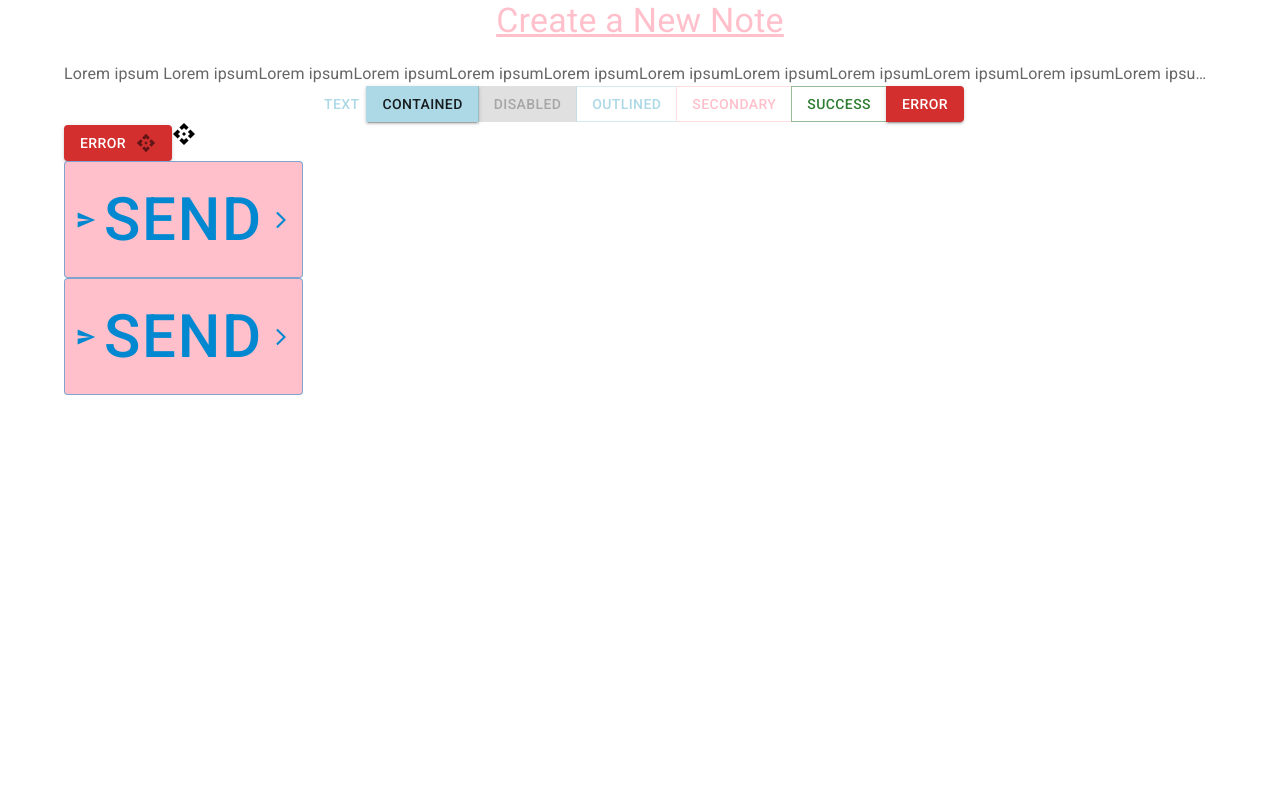
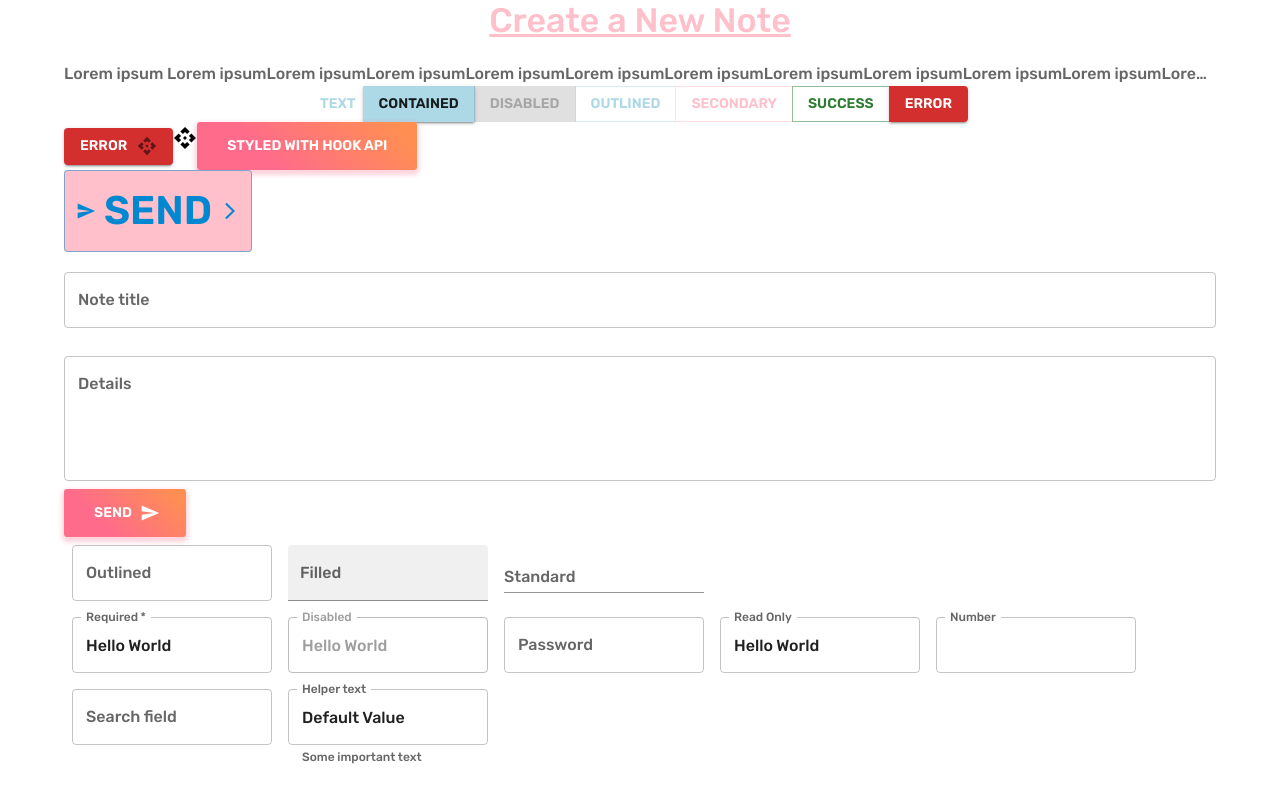
Before and after one commit to YuliaDobrova/material-ui-tutorial, a React (Create React App) app: page /create in a window 1280 px wide. Built offline with nearby package versions, Linux system fonts and the light colour scheme.

Commit message:
textfield submitform add

```diff
--- a/src/index.css
+++ b/src/index.css
@@ -1,3 +1,5 @@
+@import url("https://fonts.googleapis.com/css2?family=Rubik:wght@300;400;500;600;700&display=swap");
+
 body {
   margin: 0;
   /* -webkit-font-smoothing: antialiased; */
--- a/src/pages/CreatePage.js
+++ b/src/pages/CreatePage.js
@@ -1,40 +1,88 @@
-import React from "react";
-import { Button, ButtonGroup, Container, Typography } from "@mui/material";
+import React, { useState } from "react";
+import {
+  Button,
+  ButtonGroup,
+  Container,
+  TextField,
+  Typography,
+} from "@mui/material";
 import ApiIcon from "@mui/icons-material/Api";
 import SendIcon from "@mui/icons-material/Send";
 import ArrowForwardIosIcon from "@mui/icons-material/ArrowForwardIos";
 import { makeStyles } from "@mui/styles";
+import { Scale } from "@mui/icons-material";
+import { Box } from "@mui/system";
 
 const useStyles = makeStyles((theme) => ({
   customBtn: {
-    fontSize: 60,
+    fontSize: 40,
     backgroundColor: theme.palette.common.pink,
     "&:hover": {
       backgroundColor: theme.palette.common.purple,
     },
+    // transform: {
+    //   translate: scale(1.1),
+    // },
   },
   title: {
     textDecoration: "underline",
     marginBottom: 20,
     color: theme.palette.common.pink,
   },
-  customBtn2: {
-    ...theme.typography.tab,
-    minWidth: 10,
-    marginRight: "50px",
-    opacity: 1,
-    "&:hover": {
-      color: theme.palette.common.purple,
-      textDecoration: "none",
-    },
+  // customBtn2: {
+  //   ...theme.typography.tab,
+  //   minWidth: 10,
+  //   marginRight: "50px",
+  //   opacity: 1,
+  //   "&:hover": {
+  //     color: theme.palette.common.purple,
+  //     textDecoration: "none",
+  //   },
+  // },
+  root: {
+    background: "linear-gradient(45deg, #FE6B8B 30%, #FF8E53 90%)",
+    border: 0,
+    borderRadius: 3,
+    boxShadow: "0 3px 5px 2px rgba(255, 105, 135, .3)",
+    color: "white",
+    height: 48,
+    padding: "0 30px",
+  },
+  field: {
+    marginTop: 20,
+    marginBottom: 20,
+    display: "block",
   },
 }));
 
 const CreatePage = () => {
   const classes = useStyles();
 
+  const [title, setTitle] = useState("");
+  const [details, setDetails] = useState("");
+  const [titleError, setTitleError] = useState(false);
+  const [detailsError, setDetailsError] = useState(false);
+
+  const handleSubmit = (e) => {
+    e.preventDefault();
+    setTitleError(false);
+    setDetailsError(false);
+
+    if (title === "") {
+      setTitleError(true);
+    }
+    if (details === "") {
+      setDetailsError(true);
+    }
+
+    if (title && details) {
+      console.log(title, details);
+    }
+  };
+
   return (
     <Container>
+      {/* ============TEXT========== */}
       <Typography
         className={classes.title}
         variant="h4"
@@ -52,6 +100,7 @@ const CreatePage = () => {
         ipsumLorem ipsumLorem ipsumLorem ipsumLorem ipsumLorem ipsumLorem
         ipsumLorem ipsumLorem ipsumLorem ipsumLorem ipsumLorem ipsumLorem ipsum
       </Typography>
+      {/* ============BUTTONS========== */}
       <ButtonGroup sx={{ display: "flex", justifyContent: "center" }}>
         <Button variant="text">Text</Button>
         <Button variant="contained">Contained</Button>
@@ -67,12 +116,13 @@ const CreatePage = () => {
           Error
         </Button>
       </ButtonGroup>
-      {/* ICONS */}
+      {/* ============ICONS========== */}
       <Button variant="contained" color="error" className={classes.customBtn1}>
         Error
         <ApiIcon color="action" fontSize="small" sx={{ ml: "10px" }} />
       </Button>
       <ApiIcon />
+      <Button className={classes.root}>Styled with Hook API</Button>
       <br />
       <Button
         className={classes.customBtn}
@@ -84,17 +134,110 @@ const CreatePage = () => {
       >
         Send
       </Button>
-      <br />
-      <Button
-        className={classes.customBtn}
-        variant="outlined"
-        color="info"
-        startIcon={<SendIcon />}
-        endIcon={<ArrowForwardIosIcon />}
-        type="button"
+      {/* ============FORM=======TextField========== */}
+      <form autoComplete="off" onSubmit={handleSubmit}>
+        <TextField
+          onChange={(e) => setTitle(e.target.value)}
+          className={classes.field}
+          label="Note title"
+          variant="outlined"
+          color="secondary"
+          fullWidth
+          // required
+          error={titleError}
+        />
+        <TextField
+          onChange={(e) => setDetails(e.target.value)}
+          label="Details"
+          variant="outlined"
+          color="primary"
+          fullWidth
+          multiline
+          rows={4}
+          // required
+          sx={{
+            mb: 1,
+            mt: 1,
+          }}
+          error={detailsError}
+        />
+        <Button
+          className={classes.root}
+          variant="outlined"
+          // color="secondary"
+          endIcon={<SendIcon />}
+          type="submit"
+        >
+          Send
+        </Button>
+      </form>
+      {/* ===================================== */}
+      <Box
+        component="form"
+        sx={{
+          "& > :not(style)": { m: 1, width: "25ch" },
+        }}
+        noValidate
+        autoComplete="off"
       >
-        Send
-      </Button>
+        <TextField id="outlined-basic" label="Outlined" variant="outlined" />
+        <TextField id="filled-basic" label="Filled" variant="filled" />
+        <TextField id="standard-basic" label="Standard" variant="standard" />
+      </Box>
+
+      <Box
+        component="form"
+        sx={{
+          "& .MuiTextField-root": { m: 1, width: "25ch" },
+        }}
+        noValidate
+        autoComplete="off"
+      >
+        <div>
+          <TextField
+            required
+            id="outlined-required"
+            label="Required"
+            defaultValue="Hello World"
+          />
+          <TextField
+            disabled
+            id="outlined-disabled"
+            label="Disabled"
+            defaultValue="Hello World"
+          />
+          <TextField
+            id="outlined-password-input"
+            label="Password"
+            type="password"
+            autoComplete="current-password"
+          />
+          <TextField
+            id="outlined-read-only-input"
+            label="Read Only"
+            defaultValue="Hello World"
+            InputProps={{
+              readOnly: true,
+            }}
+          />
+          <TextField
+            id="outlined-number"
+            label="Number"
+            type="number"
+            InputLabelProps={{
+              shrink: true,
+            }}
+          />
+          <TextField id="outlined-search" label="Search field" type="search" />
+          <TextField
+            id="outlined-helperText"
+            label="Helper text"
+            defaultValue="Default Value"
+            helperText="Some important text"
+          />
+        </div>
+      </Box>
+      {/* ===================================== */}
     </Container>
   );
 };
--- a/src/theme.js
+++ b/src/theme.js
@@ -23,51 +23,36 @@ const theme = createTheme({
     },
   },
   typography: {
-    tab: {
-      fontFamily: "Orbitron",
-      textTransform: "none",
-      fontSize: "2.5rem",
-      color: black,
-    },
-    h1: {
-      fontFamily: "Orbitron",
-      fontSize: "2.5em",
-    },
-    h2: {
-      fontFamily: "Orbitron",
-      fontSize: "2.5em",
-    },
-    subtitle1: {
-      fontFamily: "Orbitron",
-    },
-    subtitle2: {
-      fontFamily: "Orbitron",
-      fontSize: "1.5rem",
-    },
-    buttons: {
-      fontFamily: "Orbitron",
-      textTransform: "none",
-    },
-    title: {
-      textDecoration: "underline",
-      marginBottom: 20,
-      color: "pink",
-    },
-    customBtn1: {
-      fontSize: 60,
-      backgroundColor: "pink",
-      color: "pink",
-      fill: "pink",
-    },
-    customBtn2: {
-      minWidth: 10,
-      marginRight: "50px",
-      opacity: 1,
-      "&hover": {
-        color: purple,
-        textDecoration: "none",
-      },
-    },
+    fontFamily: "Rubik",
+    fontWeightLight: 400,
+    fontWeightRegular: 500,
+    fontWeightMedium: 600,
+    fontWeightBold: 700,
+    // tab: {
+    //   fontFamily: "Orbitron",
+    //   textTransform: "none",
+    //   fontSize: "2.5rem",
+    //   color: black,
+    // },
+    // h1: {
+    //   fontFamily: "Orbitron",
+    //   fontSize: "2.5em",
+    // },
+    // h2: {
+    //   fontFamily: "Orbitron",
+    //   fontSize: "2.5em",
+    // },
+    // subtitle1: {
+    //   fontFamily: "Orbitron",
+    // },
+    // subtitle2: {
+    //   fontFamily: "Orbitron",
+    //   fontSize: "1.5rem",
+    // },
+    // buttons: {
+    //   fontFamily: "Orbitron",
+    //   textTransform: "none",
+    // },
   },
 });
 
```
